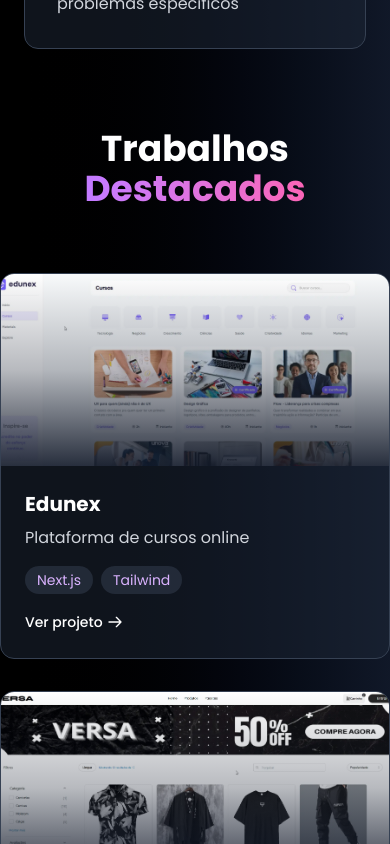
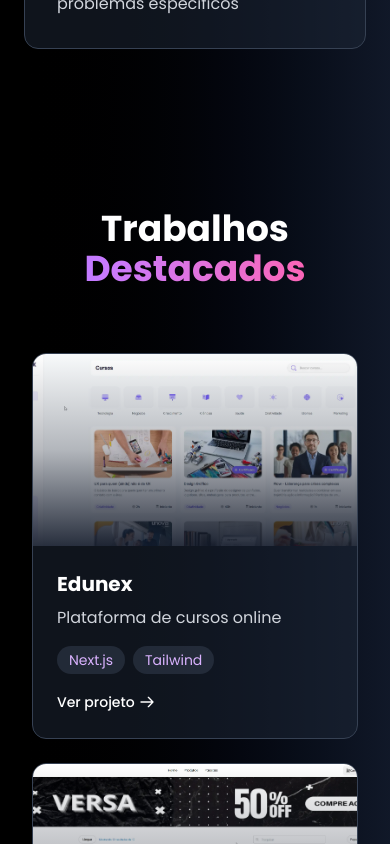
Before and after one commit to GabryelKadmo/kadmo-tech, a Next.js app: page / in a window 390 px wide. Shown: the part 1720-2564 px from the top of the page. Built offline with nearby package versions, Linux system fonts and the light colour scheme.

Commit message:
fix: corrigindo a responsividade para mobile

```diff
--- a/components/custom/PortfolioSection.tsx
+++ b/components/custom/PortfolioSection.tsx
@@ -29,15 +29,17 @@
 
     return (
         <div className="relative overflow-hidden bg-gradient-to-r from-black to-gray-900 border-gray-800">
-            <section className="pb-20" id="portfolio">
+            <section className="py-20 px-4 sm:px-6" id="portfolio">
                 <h2 className="text-4xl font-bold text-center mb-16 text-white">
                     Trabalhos <span className="text-transparent bg-clip-text bg-gradient-to-r from-purple-400 to-pink-400">Destacados</span>
                 </h2>
 
-                <div className="container mx-auto grid md:grid-cols-2 lg:grid-cols-3 gap-8">
-                    {projects.map((project, index) => (
-                        <ProjectCard key={index} project={project} index={index} />
-                    ))}
+                <div className="container mx-auto px-4 sm:px-6">
+                    <div className="grid grid-cols-1 md:grid-cols-2 lg:grid-cols-3 gap-6">
+                        {projects.map((project, index) => (
+                            <ProjectCard key={index} project={project} index={index} />
+                        ))}
+                    </div>
                 </div>
             </section>
         </div>
```
